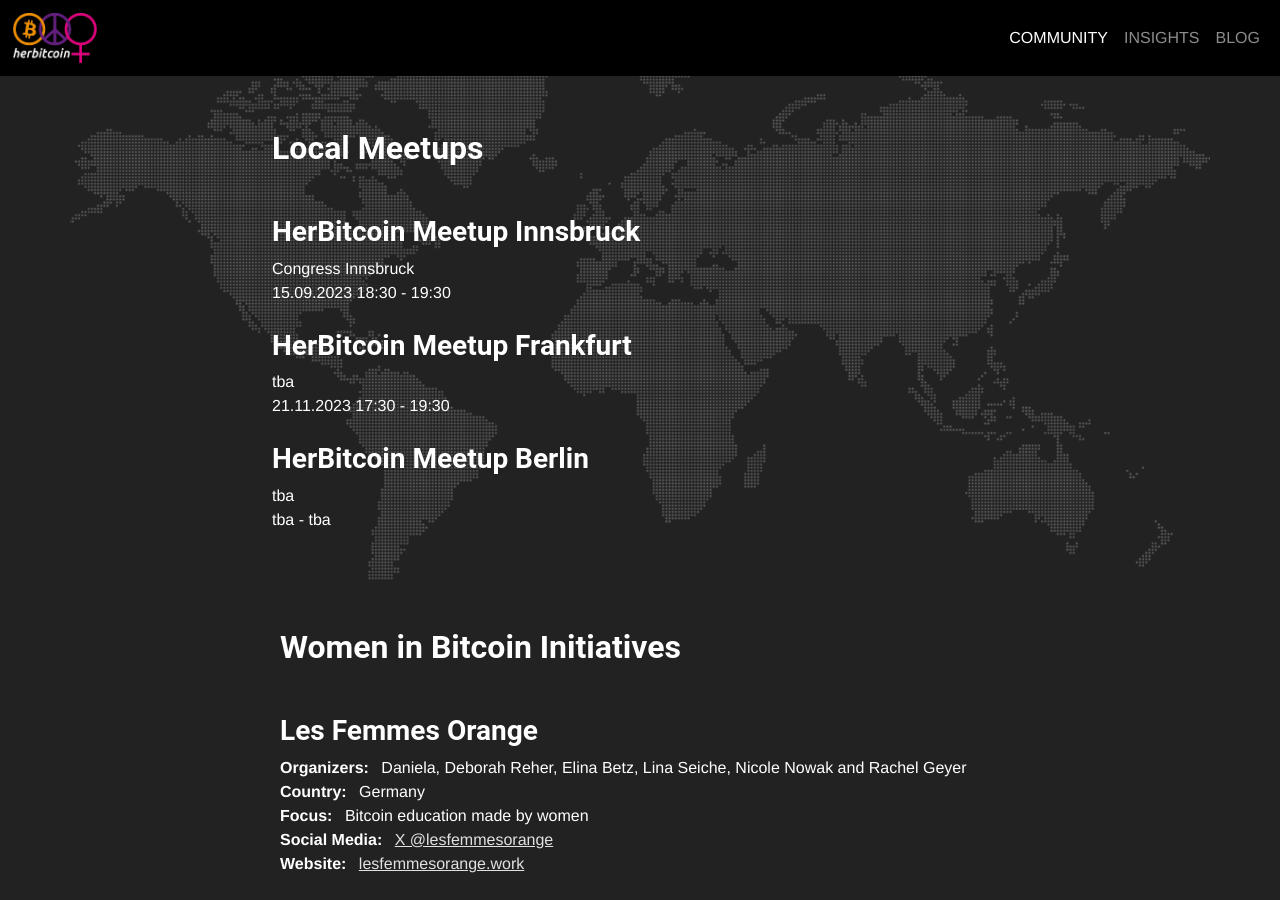
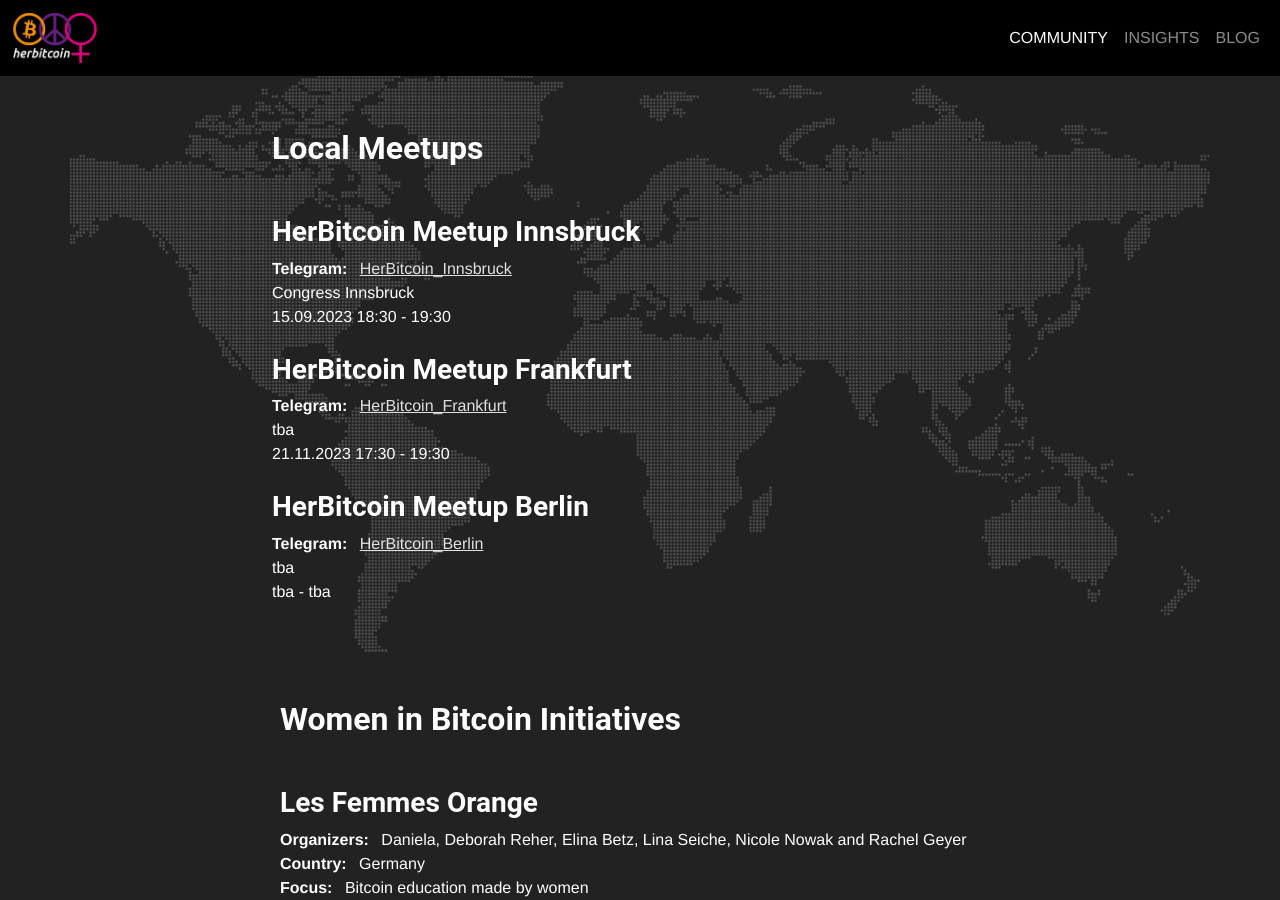
Before and after one commit to HerBitcoin/website, a Jekyll site: the page built from mission/community.html, in a window 1280 px wide and 900 px high, scrolled down 1009 px. Built offline with Jekyll 4.4.1, drawn with Linux system fonts in a browser that asks for light colours.

Commit message:
change meetups

```diff
--- a/_data/meetups.yml
+++ b/_data/meetups.yml
@@ -4,6 +4,7 @@
   title: HerBitcoin Meetup Innsbruck
   location: Congress Innsbruck
   group: HerBitcoin_Innsbruck
+  group_url: https://t.me/herbitcoininnsbruck
   pre_info:
   post_info:
 
@@ -13,6 +14,7 @@
   title: HerBitcoin Meetup Frankfurt
   location: tba
   group: HerBitcoin_Frankfurt
+  group_url:
   pre_info:
   post_info:
 
@@ -22,5 +24,6 @@
   title: HerBitcoin Meetup Berlin
   location: tba
   group: HerBitcoin_Berlin
+  group_url:
   pre_info:
   post_info:
--- a/mission/community.html
+++ b/mission/community.html
@@ -36,6 +36,10 @@
                 {% if eventtime > nowunix and meetup.kind == "Meetup" %}
                 <div class="pt-4">
                     <h3>{{ meetup.title }}</h3>
+                    <div>
+                        <span class="fw-bold pe-2">Telegram: </span><a href="{{ meetup.group_url }}" target="_blank" title="{{ meetup.group }}">{{
+                            meetup.group }}</a>
+                    </div>
                     <div>{{ meetup.location }}</div>
                     <div>{{ meetup.date_time_start | date: "%d.%m.%Y %H:%M" }} - {{ meetup.date_time_end | date: "%H:%M"
                         }}</div>
```
Also changed, not shown: README.md.
